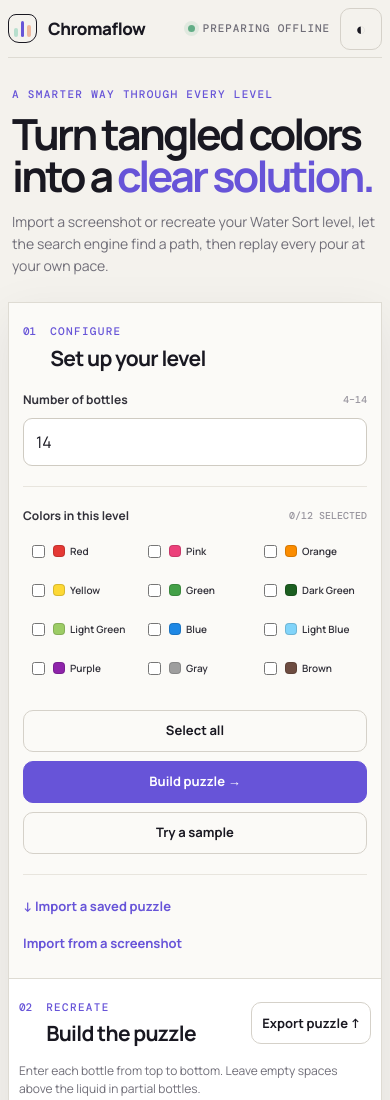
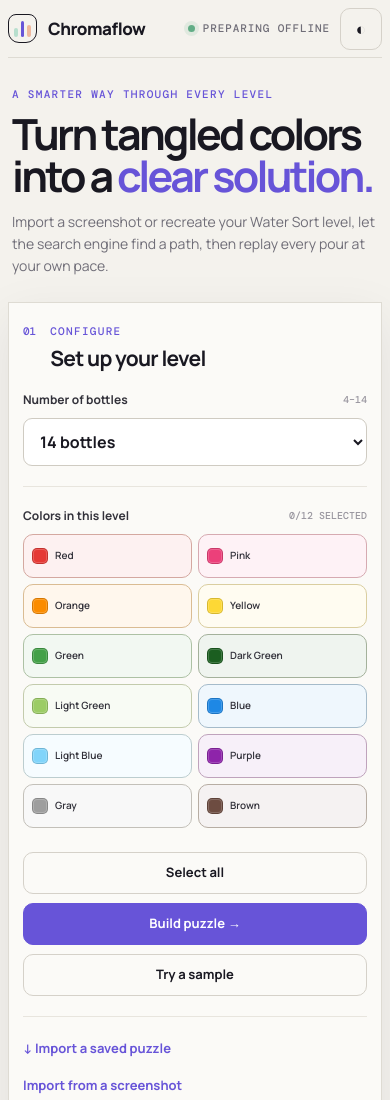
Before and after one commit to DimGianno/water-sort-solver, a website built with Vite: page index.html in a window 390 px wide. Shown: the top 1100 px of the page. Built offline with nearby package versions, Linux system fonts and the light colour scheme.

Commit message:
feat: implement bounded native controls for bottle selection and enhance color tile interaction

```diff
--- a/assets/css/styles.css
+++ b/assets/css/styles.css
@@ -418,7 +418,7 @@ label {
   text-transform: uppercase;
 }
 
-input[type="number"],
+.bottle-count-select,
 textarea,
 .ui-select {
   width: 100%;
@@ -427,6 +427,11 @@ textarea,
   border-radius: 9px;
   color: var(--ink);
   background: var(--control-bg);
+}
+.bottle-count-select {
+  min-height: 44px;
+  cursor: pointer;
+  font-weight: 700;
 }
 
 .ui-select {
@@ -460,30 +465,63 @@ textarea {
   gap: 8px;
 }
 .colors label {
+  --tile-color: var(--accent);
+  position: relative;
   min-width: 0;
-  padding: 7px 8px;
+  min-height: 44px;
+  padding: 9px 10px;
   display: flex;
   align-items: center;
-  gap: 7px;
-  border: 1px solid transparent;
-  border-radius: 8px;
+  gap: 8px;
+  border: 1px solid color-mix(in srgb, var(--tile-color) 24%, var(--control-bd));
+  border-radius: 10px;
+  background: color-mix(in srgb, var(--tile-color) 7%, var(--control-bg));
   cursor: pointer;
   font-size: 11px;
   font-weight: 600;
-  transition: background 0.15s ease;
+  transition:
+    background 0.15s ease,
+    border-color 0.15s ease,
+    box-shadow 0.15s ease,
+    transform 0.15s ease;
 }
-.colors label:hover {
-  background: var(--accent-soft);
+.colors label:hover:not(.is-disabled) {
+  background: color-mix(in srgb, var(--tile-color) 13%, var(--control-bg));
+  transform: translateY(-1px);
 }
 .colors input {
-  accent-color: var(--accent);
+  position: absolute;
+  z-index: 1;
+  inset: 0;
+  width: 100%;
+  height: 100%;
+  margin: 0;
+  border: 0;
+  cursor: inherit;
+  opacity: 0;
+}
+.colors label.is-selected {
+  border-color: color-mix(in srgb, var(--tile-color) 72%, var(--ink));
+  background: color-mix(in srgb, var(--tile-color) 20%, var(--control-bg));
+  box-shadow:
+    0 0 0 2px color-mix(in srgb, var(--tile-color) 20%, transparent),
+    0 5px 14px color-mix(in srgb, var(--tile-color) 14%, transparent);
+}
+.colors label:has(input:focus-visible) {
+  outline: 3px solid color-mix(in srgb, var(--accent) 38%, transparent);
+  outline-offset: 2px;
+}
+.colors label.is-disabled {
+  cursor: not-allowed;
+  opacity: 0.42;
 }
 .swatch {
-  width: 12px;
-  height: 12px;
+  width: 16px;
+  height: 16px;
   flex: 0 0 auto;
   border: 1px solid rgba(0, 0, 0, 0.15);
-  border-radius: 4px;
+  border-radius: 5px;
+  box-shadow: inset 0 0 0 1px rgba(255, 255, 255, 0.18);
 }
 .setup-actions {
   margin-top: 24px;
@@ -1107,12 +1145,12 @@ footer p {
     margin: 20px 0;
   }
   .colors {
-    grid-template-columns: repeat(3, minmax(0, 1fr));
-    gap: 4px;
+    grid-template-columns: repeat(2, minmax(0, 1fr));
+    gap: 6px;
   }
   .colors label {
-    padding: 7px 4px;
-    gap: 5px;
+    padding: 8px;
+    gap: 7px;
     font-size: 10px;
   }
   .editor-card,
--- a/assets/js/app.ts
+++ b/assets/js/app.ts
@@ -119,7 +119,7 @@ Object.assign(ctx, createSolver(ctx));
 
 function resetAll(): void {
   ctx.cancelSolve?.({ silent: true });
-  el<HTMLInputElement>("numBottles").value = "11";
+  el<HTMLSelectElement>("numBottles").value = "11";
   el<HTMLInputElement>("showStates").checked = false;
   el<HTMLInputElement>("shortMoves").checked = false;
   el<HTMLSelectElement>("modeSel").value = "fast";
@@ -177,10 +177,7 @@ ctx.updateSelectAllVisibility();
 el("resetBtn").addEventListener("click", resetAll);
 
 el("numBottles").addEventListener("change", () => {
-  let v = parseInt(el<HTMLInputElement>("numBottles").value, 10);
-  if (v > 14) v = 14;
-  if (v < 4) v = 4;
-  el<HTMLInputElement>("numBottles").value = String(v);
+  const v = parseInt(el<HTMLSelectElement>("numBottles").value, 10);
 
   const max = ctx.colorMaxAllowed();
   const checked = Array.from(
--- a/assets/js/builder.ts
+++ b/assets/js/builder.ts
@@ -35,7 +35,7 @@ export function createBuilder(ctx: BuilderContext) {
   } = ctx;
 
   function updateSelectAllVisibility(): void {
-    const n = parseInt(el<HTMLInputElement>("numBottles").value, 10);
+    const n = parseInt(el<HTMLSelectElement>("numBottles").value, 10);
     el("selectAllBtn").style.display = n === 14 ? "inline-block" : "none";
   }
 
@@ -50,8 +50,12 @@ export function createBuilder(ctx: BuilderContext) {
       ),
     );
     const lock = chosen >= max;
-    for (const checkbox of checkboxes)
+    for (const checkbox of checkboxes) {
       checkbox.disabled = !checkbox.checked && lock;
+      const tile = checkbox.closest("label");
+      tile?.classList.toggle("is-selected", checkbox.checked);
+      tile?.classList.toggle("is-disabled", checkbox.disabled);
+    }
   }
 
   function buildChecklist(): void {
@@ -60,6 +64,7 @@ export function createBuilder(ctx: BuilderContext) {
 
     DEFAULT_COLORS.forEach((color) => {
       const label = document.createElement("label");
+      label.style.setProperty("--tile-color", COLOR_PALETTE[color] || "#ccc");
       const checkbox = document.createElement("input");
       checkbox.type = "checkbox";
       checkbox.value = color;
@@ -97,7 +102,7 @@ export function createBuilder(ctx: BuilderContext) {
   }
 
   function selectAllColors(): void {
-    if (parseInt(el<HTMLInputElement>("numBottles").value, 10) !== 14) return;
+    if (parseInt(el<HTMLSelectElement>("numBottles").value, 10) !== 14) return;
 
     el("colorChecklist")
       .querySelectorAll<HTMLInputElement>('input[type="checkbox"]')
@@ -115,7 +120,7 @@ export function createBuilder(ctx: BuilderContext) {
   }
 
   function buildBottlesUI(): void {
-    const n = parseInt(el<HTMLInputElement>("numBottles").value, 10);
+    const n = parseInt(el<HTMLSelectElement>("numBottles").value, 10);
     const colors = selectedColors();
 
     showError("");
--- a/assets/js/io.ts
+++ b/assets/js/io.ts
@@ -81,7 +81,7 @@ export function createImportExport(ctx: ImportExportContext) {
   }
 
   function toExportPayload(): ExportPayload {
-    const n = parseInt(el<HTMLInputElement>("numBottles").value, 10);
+    const n = parseInt(el<HTMLSelectElement>("numBottles").value, 10);
     const colors = selectedColors();
     const layers = state.bottleLayers.map((arr) => arr.slice());
     return { v: 1, n, colors, layers };
@@ -178,7 +178,7 @@ export function createImportExport(ctx: ImportExportContext) {
   function applyImport(obj: unknown): void {
     const parsed = normalizeImport(obj);
 
-    el<HTMLInputElement>("numBottles").value = String(parsed.n);
+    el<HTMLSelectElement>("numBottles").value = String(parsed.n);
     el("colorChecklist")
       .querySelectorAll<HTMLInputElement>('input[type="checkbox"]')
       .forEach((cb) => {
--- a/assets/js/validation.ts
+++ b/assets/js/validation.ts
@@ -29,7 +29,7 @@ export function createValidation(ctx: ValidationContext) {
   }
 
   function colorMaxAllowed(): number {
-    const n = parseInt(el<HTMLInputElement>("numBottles").value, 10);
+    const n = parseInt(el<HTMLSelectElement>("numBottles").value, 10);
     return Math.max(1, Math.min(12, n - 2));
   }
 
--- a/index.html
+++ b/index.html
@@ -97,8 +97,24 @@
               <label for="numBottles">Number of bottles</label>
               <span>4–14</span>
             </div>
-            <input id="numBottles" type="number" min="4" max="14" value="14" />
-            <p class="hint">
+            <select
+              id="numBottles"
+              class="bottle-count-select"
+              aria-describedby="bottleCountHint"
+            >
+              <option value="4">4 bottles</option>
+              <option value="5">5 bottles</option>
+              <option value="6">6 bottles</option>
+              <option value="7">7 bottles</option>
+              <option value="8">8 bottles</option>
+              <option value="9">9 bottles</option>
+              <option value="10">10 bottles</option>
+              <option value="11">11 bottles</option>
+              <option value="12">12 bottles</option>
+              <option value="13">13 bottles</option>
+              <option value="14" selected>14 bottles</option>
+            </select>
+            <p id="bottleCountHint" class="hint">
               Each bottle holds four layers. Fresh and partially solved levels
               use the same editable builder.
             </p>
```
Also changed, not shown: PROJECT_UPDATES.md (+9 -0 lines), tests/e2e/builder.spec.ts (+20 -0 lines), tests/e2e/helpers.ts (+1 -1 lines), README.md, tests/e2e/responsive.spec.ts-snapshots/workspace-desktop-chromium-desktop-chromium-win32.png, tests/e2e/responsive.spec.ts-snapshots/workspace-mobile-chromium-mobile-chromium-win32.png.
